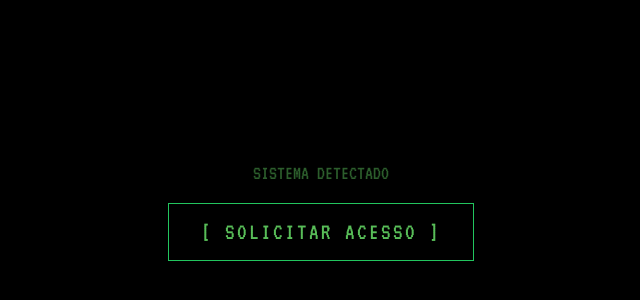
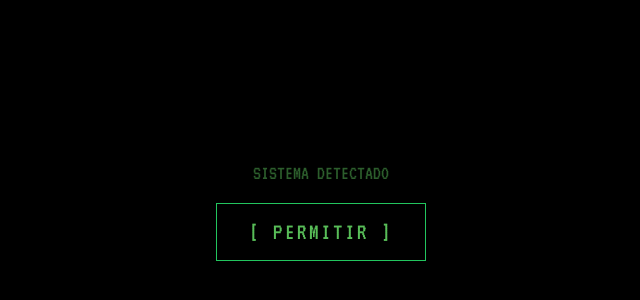
Before and after one commit to apollotorres/SandD, a plain HTML site: page index.html in a window 1280 px wide. Shown: the part 190-490 px from the top of the page, without its empty margins (319-959 px from the left). Drawn offline with nearby package versions, Linux system fonts and the light colour scheme.

Commit message:
botao acesso

```diff
--- a/index.html
+++ b/index.html
@@ -104,7 +104,7 @@
     <div id="start-screen" class="fixed inset-0 bg-black z-50 flex flex-col items-center justify-center">
         <p class="mb-4 animate-pulse text-xl opacity-80">SISTEMA DETECTADO</p>
         <button onclick="startExperience()" class="glitch-btn border border-green-500 px-8 py-3 text-2xl uppercase tracking-widest transition-all duration-100 hover:text-black hover:bg-green-500 cursor-pointer">
-            [ SOLICITAR ACESSO ]
+            [ PERMITIR ]
         </button>
     </div>
 
```
